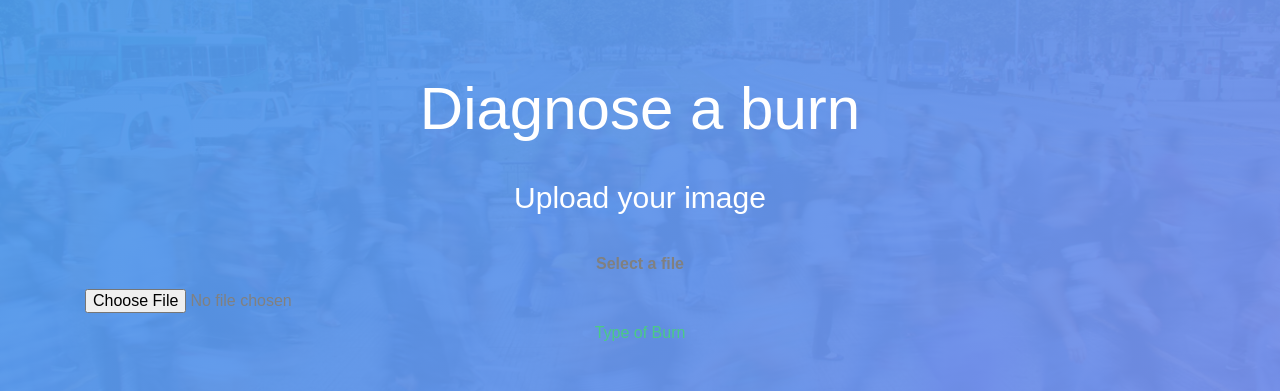
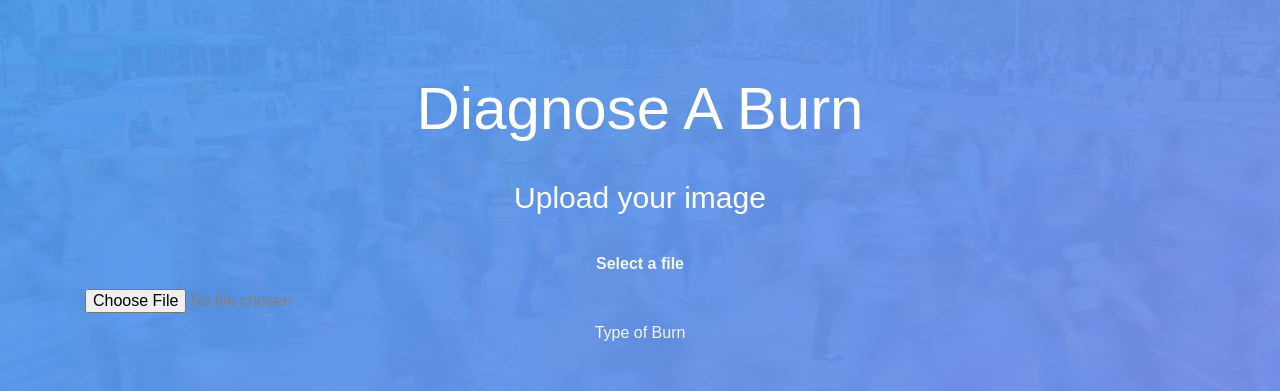
Before and after one commit to silkthyme/unfeel-the-burn, a plain HTML site: page service/client/index.html in a window 1280 px wide. Shown: the part 141-532 px from the top of the page. Drawn offline with nearby package versions, Linux system fonts and the light colour scheme; files whose address does not match are found by name.

Commit message:
font color change

```diff
--- a/service/client/index.html
+++ b/service/client/index.html
@@ -68,11 +68,11 @@
 					<div class="container">
 						<div class="col-md-12 col-md-offset-0">
 							<div class="animate-box" id="buttons">
-								<h2>Diagnose a burn</h2>
+								<h2>Diagnose A Burn</h2>
 								<p>Upload your image</p>
-								<label for="imagesource">Select a file</label>
+								<label style = "color: aliceblue" for="imagesource">Select a file</label>
 								<input type="file" id="imagesource" accept="image/png, image/jpeg" name="imagesource">
-								<a href="" id="download" download> Type of Burn </a>
+								<a href="" style="color: aliceblue;" id="download" download> Type of Burn </a>
 							</div>
 						</div>
 					</div>
```
